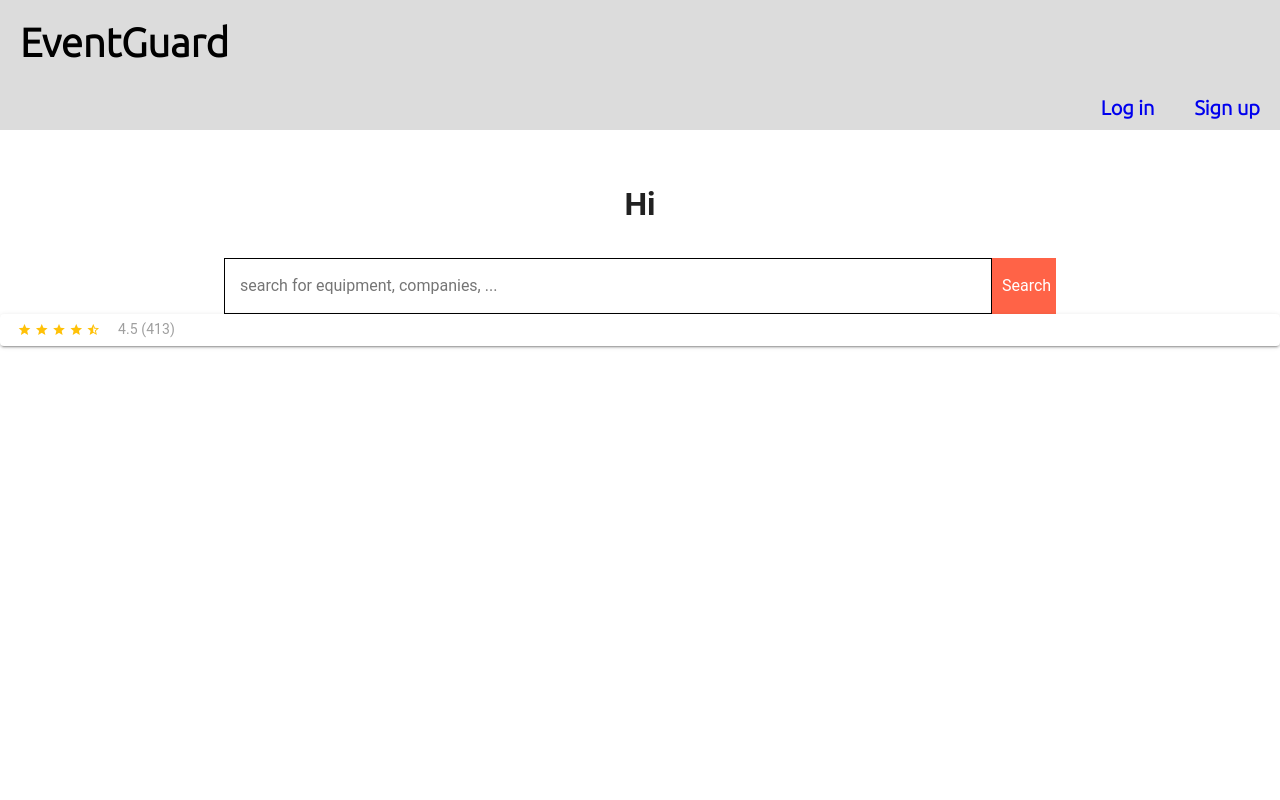
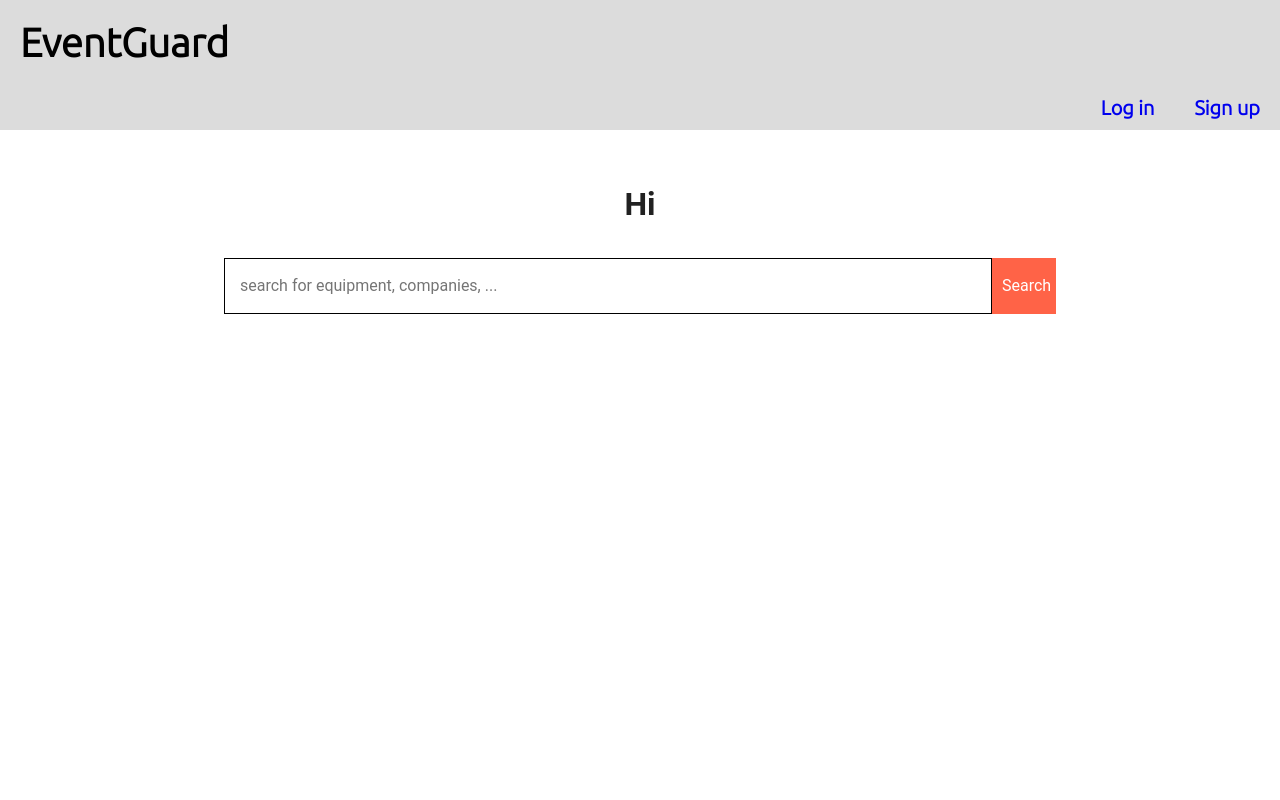
Before and after one commit to Maxim2012-dev/Project-Web-Technologies, a Vue app in the folder event-guard/: page /organizer-home in a window 1280 px wide. Shown: the top 800 px of the page. Built offline with nearby package versions, Linux system fonts and the light colour scheme.

Commit message:
Add reactive search with cards

```diff
--- a/event-guard/src/components/OrganizerHome.vue
+++ b/event-guard/src/components/OrganizerHome.vue
@@ -9,26 +9,22 @@
             <button type="submit" class="search_button">Search</button>
         </div>
         <div class="cards">
-        <v-card>
+            <v-card v-for="result of this.searchResults" :key="result.id">
+                <v-img src="https://cdn.vuetifyjs.com/images/cards/cooking.png"></v-img>
+                <v-card-title>{{ result.name }}</v-card-title>
                 <v-card-text>
-      <v-row
-        class="mx-0"
-      >
-        <v-rating
-          :value="4.5"
-          color="amber"
-          dense
-          half-increments
-          readonly
-          size="14"
-        ></v-rating>
-
+                    <v-row class="mx-0">
+                        <v-rating :value="4.5" color="amber" dense half-increments readonly size="14"></v-rating>
                         <div class="grey--text ms-4">
                             4.5 (413)
                         </div>
                     </v-row>
-
                 </v-card-text>
+                <v-card-actions>
+                    <v-btn color="red lighten-1" text>
+                        View Company
+                    </v-btn>
+                </v-card-actions>
             </v-card>
         </div>
     </v-app>
@@ -40,7 +36,8 @@ export default {
     name: 'OrganizerHome',
     data: () => ({
         organizerName: "",
-        searchInput: ""
+        searchInput: "",
+        searchResults: false
     }),
     mounted() {
         let displayName = this.$route.params.username;
@@ -53,8 +50,11 @@ export default {
             axios.post("http://localhost:3000/getCompanies", {
                 keyValue: this.searchInput
             }).then(response => {
-                console.log("test");
-                console.log(response.data.payload)
+                // response might be array of search results
+                let results = response.data.payload;
+                if (results != null) {
+                    this.searchResults = results;
+                }
             })
         }
     }
@@ -67,16 +67,19 @@ export default {
     display: flex;
     justify-content: center;
 }
+
 .search_box {
     margin-top: 30px;
     display: flex;
     justify-content: center;
 }
+
 .search_box input {
     width: 60%;
     padding: 15px;
     border: 1px solid black;
 }
+
 .search_box button {
     width: 5%;
     padding: 10px;
@@ -85,8 +88,10 @@ export default {
     color: #fff;
     background: tomato;
 }
-    .search_box .fa-duotone {
-        align-self: center;
-        padding: 10px 20px;
+.cards {
+    margin: 50px auto;
+    display: grid;
+    grid-template-columns: repeat(3, 1fr);
+    gap: 20px;
 }
 </style>
```
Lines whose indentation alone changed are shown as unchanged.
